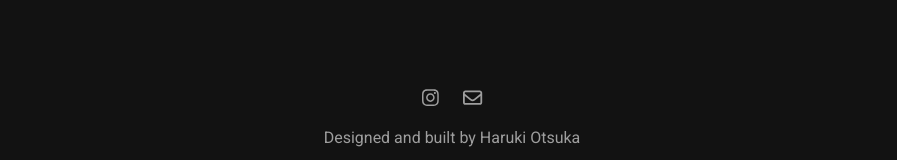
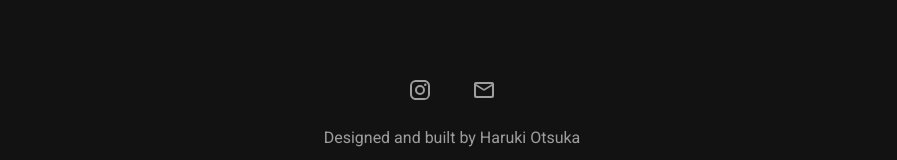
Before and after one commit to otsuka-haruki/portfolio, a Next.js app: page /guestbook in a window 1280 px wide. Shown: the part 618-778 px from the top of the page, without its empty margins (188-1085 px from the left). Built offline with nearby package versions, Linux system fonts and the light colour scheme; no server answers; the database is empty; a web font is replaced by a local one.

Commit message:
footer modified

```diff
--- a/src/components/layout/Footer.js
+++ b/src/components/layout/Footer.js
@@ -1,8 +1,7 @@
-import { Container, Typography, Divider, Stack, IconButton } from "@mui/material";
-import { FontAwesomeIcon } from '@fortawesome/react-fontawesome';
-import { faInstagram } from "@fortawesome/free-brands-svg-icons";
-import { faEnvelope } from "@fortawesome/free-regular-svg-icons";
+import { Container, Typography, Link, Stack, IconButton } from "@mui/material";
 import { grey } from "@mui/material/colors";
+import InstagramIcon from '@mui/icons-material/Instagram';
+import MailOutlineRoundedIcon from '@mui/icons-material/MailOutlineRounded';
 
 const Footer = () => {
     const defaultColor = grey[500];
@@ -15,21 +14,17 @@ const Footer = () => {
         color: defaultColor,
     };
 
-    const IconLink = ({ children, ...others }) => (
-        <a {...others} style={{ color: defaultColor }}>
-            {children}
-        </a>
-    )
+    const goToInstagram = () => window.open('https://www.instagram.com/otsuka_dayoo/', '_blank');
 
     return (
         <Container maxWidth="md" sx={containerStyle} >
             <Stack direction='row' justifyContent='center' spacing={3} sx={{ fontSize: '1.2rem' }}>
-                <IconLink href="https://www.instagram.com/otsuka_dayoo/" target="_blank" rel="noopener noreferrer">
-                    <FontAwesomeIcon icon={faInstagram} />
-                </IconLink>
-                <IconLink href="mailto:for.business.in.general@gmail.com">
-                    <FontAwesomeIcon icon={faEnvelope} />
-                </IconLink>
+                <IconButton href="https://www.instagram.com/otsuka_dayoo/" target="_blank" rel="noopener noreferrer" sx={{ color: defaultColor }}>
+                    <InstagramIcon />
+                </IconButton >
+                <IconButton href="mailto:for.business.in.general@gmail.com" sx={{ color: defaultColor }}>
+                    <MailOutlineRoundedIcon />
+                </IconButton>
             </Stack>
             <Typography variant="body1" sx={{ mt: 2, textAlign: 'center' }}>
                 Designed and built by Haruki Otsuka
```
